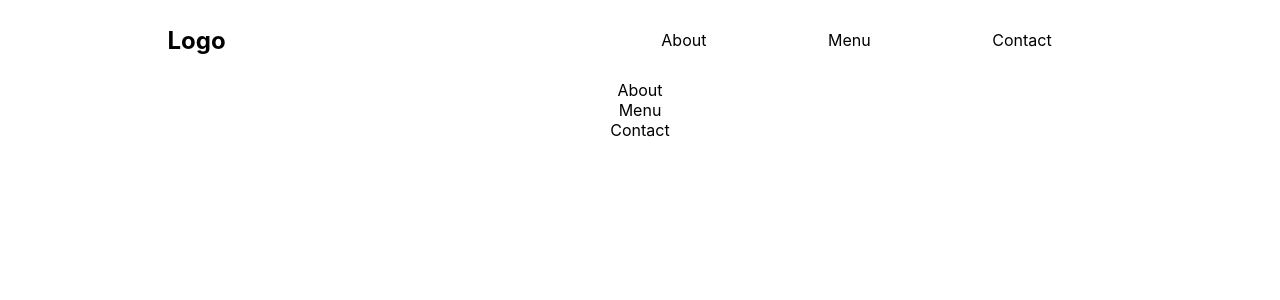
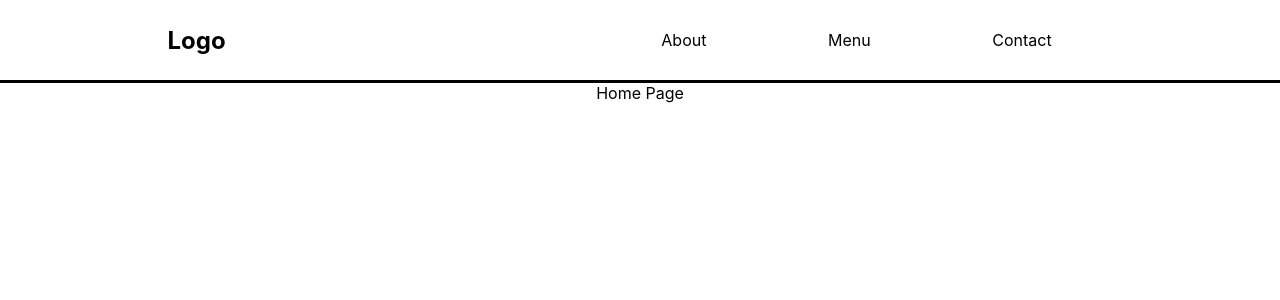
Before and after one commit to 3g2/doughToss, a React (Create React App) app: page / in a window 1280 px wide. Shown: the top 300 px of the page. Built offline with nearby package versions, Linux system fonts and the light colour scheme.

Commit message:
integrating react router

```diff
--- a/src/App.css
+++ b/src/App.css
@@ -7,6 +7,7 @@ nav {
   justify-content: space-around;
   align-items: center;
   min-height: 10vh;
+  border-bottom: solid;
 }
 
 .nav-links {
@@ -16,3 +17,8 @@ nav {
   align-items: center;
   list-style: none;
 }
+
+.nav-style {
+  text-decoration: none;
+  color: black;
+}
--- a/src/App.js
+++ b/src/App.js
@@ -1,18 +1,25 @@
 import React from 'react';
 import './App.css';
 import Nav from './Components/Nav';
+import Home from './Components/HomePage';
 import AboutPage from './Components/AboutPage';
 import MenuPage from './Components/MenuPage';
 import ContactPage from './Components/ContactPage';
+import {BrowserRouter as Router, Route, Switch} from 'react-router-dom';
 
 function App() {
   return (
-    <div className="App">
-      <Nav />
-      <AboutPage />
-      <MenuPage />
-      <ContactPage />
-    </div>
+    <Router>
+        <div className="App">
+        <Nav />
+          <Switch>
+            <Route path="/" exact component={Home} />
+            <Route path="/about" component={AboutPage} />
+            <Route path="/menu" component={MenuPage} />
+            <Route path="/contact" component={ContactPage} />
+          </Switch>
+        </div>
+    </Router>
   );
 }
 
--- /dev/null
+++ b/src/Components/HomePage.js
@@ -0,0 +1,10 @@
+import React from 'react';
+import '../App.css';
+
+const HomePage = () => (
+    <div>
+        Home Page
+    </div>
+);
+
+export default HomePage;
--- a/src/Components/Nav.js
+++ b/src/Components/Nav.js
@@ -1,13 +1,22 @@
 import React from 'react';
 import '../App.css';
+import { Link } from 'react-router-dom';
 
 const Nav = () => (
     <nav>
-        <h1>Logo</h1>
+        <Link to="/" className="nav-style">
+            <h1>Logo</h1>
+        </Link>
         <ul className="nav-links">
-            <li>About</li>
-            <li>Menu</li>
-            <li>Contact</li>
+            <Link to="/about" className="nav-style">
+                <li>About</li>
+            </Link>
+            <Link to="/menu" className="nav-style">
+                <li>Menu</li>
+            </Link>
+            <Link to="/contact" className="nav-style">
+                <li>Contact</li>
+            </Link>
         </ul>
     </nav>
 );
```
